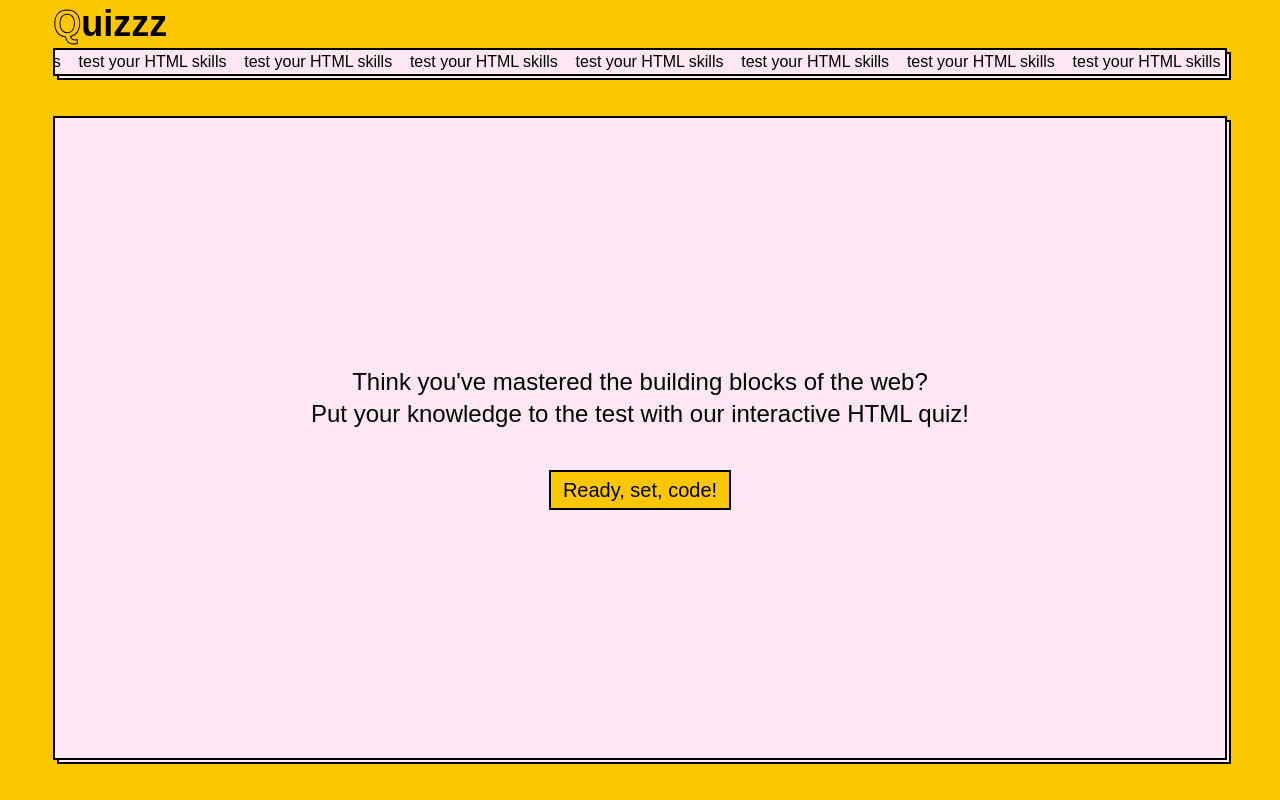
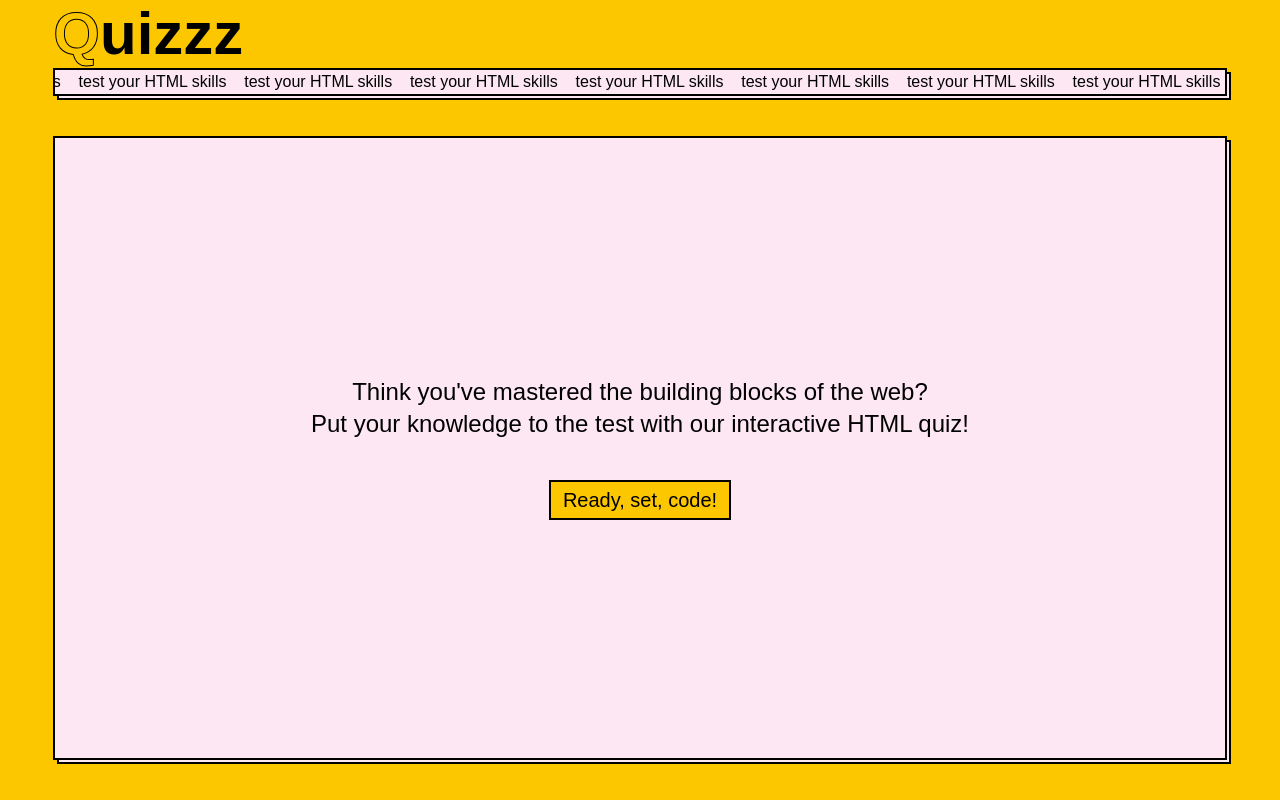
Before and after one commit to ptrnk0/quiz, a React (Vite) app: page / in a window 1280 px wide. Built offline with nearby package versions, Linux system fonts and the light colour scheme; no server answers.

Commit message:
update Header component to adjust font size for larger screens

```diff
--- a/src/components/Header/Header.tsx
+++ b/src/components/Header/Header.tsx
@@ -5,7 +5,7 @@ const Header = () => {
     <header className="sticky m-auto w-11/12">
       <Link
         to="/"
-        className="inline-block cursor-pointer py-1 text-4xl font-bold transition-colors duration-300 ease-in-out hover:text-pink-100"
+        className="inline-block cursor-pointer py-1 text-4xl font-bold transition-colors duration-300 ease-in-out hover:text-pink-100 md:text-6xl"
       >
         <span className="stroke-text uppercase">q</span>uizzz
       </Link>
```
